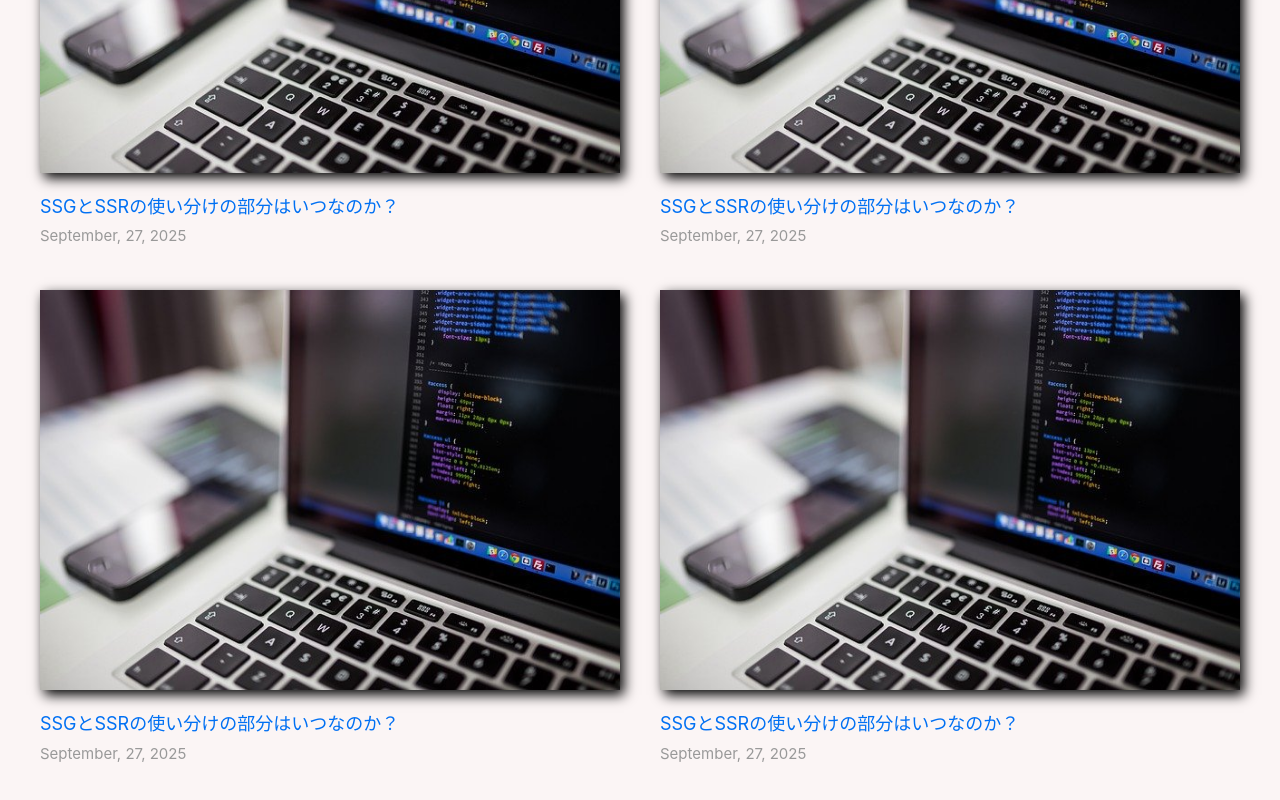
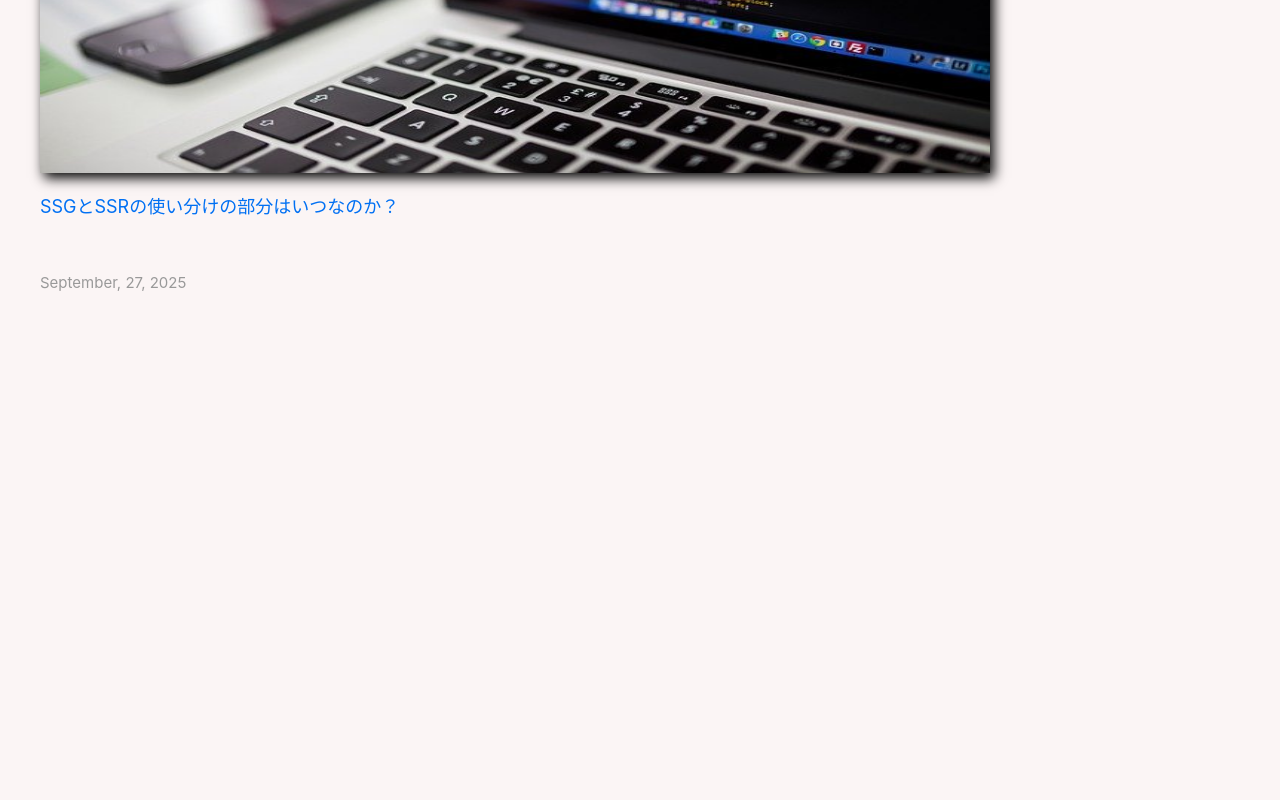
Before and after one commit to Hero-cat-N/nextjs-blog-udemy, a Next.js app: page / in a window 1280 px wide. Shown: the part 706-1506 px from the top of the page. After the commit the page ends 1111 px from the top, so only its background shows below. Built offline with nearby package versions, Linux system fonts and the light colour scheme.

Commit message:
29. getStaticPropsでSSGを実装してみよう

```diff
--- a/lib/post.js
+++ b/lib/post.js
@@ -1,6 +1,6 @@
 import path from "path";
 import fs from "fs";
-import matter from "matter";
+import matter from "gray-matter";
 
 const postsDirectory = path.join(process.cwd(), "posts");
 
@@ -20,7 +20,8 @@ export function getPostsData() {
     // note: idとデータを返す
     return {
       id,
-      ...matterResult,
-    }
+      ...matterResult.data,
+    };
   });
+  return allPostData;
 }
--- a/package.json
+++ b/package.json
@@ -8,6 +8,7 @@
     "start": "next start"
   },
   "dependencies": {
+    "gray-matter": "^4.0.3",
     "matter": "^0.2.0",
     "next": "15.5.4",
     "react": "19.1.0",
--- a/pages/index.js
+++ b/pages/index.js
@@ -5,8 +5,21 @@ import Link from "next/link";
 import Layout from "@/components/Layout";
 
 import utilStyle from "../styles/utils.module.css";
+import { getPostsData } from "@/lib/post";
 
-export default function Home() {
+// SSGの場合
+export async function getStaticProps() {
+  const allPostsData = getPostsData(); // note: id, title, date, thumbnail
+  console.log(allPostsData);
+
+  return {
+    props: {
+      allPostsData,
+    },
+  };
+}
+
+export default function Home( { allPostsData } ) {
   return (
     <Layout>
       <section className={utilStyle.headingMd}>
@@ -21,37 +34,7 @@ export default function Home() {
               <img src="/images/thumbnail01.jpg" alt="" className={styles.thumbnailImage} />
             </Link>
             <Link href="/">
-              SSGとSSRの使い分けの部分はいつなのか？
-            </Link>
-            <br />
-            <small className={utilStyle.lightText}>September, 27, 2025</small>
-          </article>
-          <article>
-            <Link href="/">
-              <img src="/images/thumbnail01.jpg" alt="" className={styles.thumbnailImage} />
-            </Link>
-            <Link href="/">
-              SSGとSSRの使い分けの部分はいつなのか？
-            </Link>
-            <br />
-            <small className={utilStyle.lightText}>September, 27, 2025</small>
-          </article>
-          <article>
-            <Link href="/">
-              <img src="/images/thumbnail01.jpg" alt="" className={styles.thumbnailImage} />
-            </Link>
-            <Link href="/">
-              SSGとSSRの使い分けの部分はいつなのか？
-            </Link>
-            <br />
-            <small className={utilStyle.lightText}>September, 27, 2025</small>
-          </article>
-          <article>
-            <Link href="/">
-              <img src="/images/thumbnail01.jpg" alt="" className={styles.thumbnailImage} />
-            </Link>
-            <Link href="/">
-              SSGとSSRの使い分けの部分はいつなのか？
+              <p>SSGとSSRの使い分けの部分はいつなのか？</p>
             </Link>
             <br />
             <small className={utilStyle.lightText}>September, 27, 2025</small>
--- a/pages/posts/pre-rendering.md
+++ b/posts/pre-rendering.md
@@ -1,6 +1,6 @@
 ---
 title: プリレンダリングの2つの形態
-date: 2022-02-22
+date: "2022-02-22"
 thumbnail: /images/thumbnail02.jpg
 ---
 
--- a/pages/posts/ssg-ssr.md
+++ b/posts/prerendering-about.md
@@ -1,7 +1,7 @@
 ---
-title: SSGとSSRの使い分けの場面はいつなのか？
-date: 2020-02-23
-thumbnail: /images/thumbnail01.jpg
+title: プリレンダリングについて
+date: "2020-02-21"
+thumbnail: /images/thumbnail04.jpg
 ---
 
 私たちは、可能な限りStatic Generation（データあり・なし）の使用を推奨します。なぜなら、ページは一度構築され、CDN によって提供されるので、リクエストごとにサーバーがページをレンダリングするよりもはるかに高速になるためです。
--- a/pages/posts/react-next.md
+++ b/posts/react-next.md
@@ -1,6 +1,6 @@
 ---
 title: ReactとNext.jsはどちらを使うべき？
-date: 2020-02-24
+date: "2020-02-24"
 thumbnail: /images/thumbnail03.jpeg
 ---
 
--- a/pages/posts/prerendering-about.md
+++ b/posts/ssg-ssr.md
@@ -1,7 +1,7 @@
 ---
-title:プリレンダリングについて
-date: 2020-02-21
-thumbnail: /images/thumbnail04.jpg
+title: SSGとSSRの使い分けの場面はいつなのか？
+date: "2020-02-23"
+thumbnail: /images/thumbnail01.jpg
 ---
 
 私たちは、可能な限りStatic Generation（データあり・なし）の使用を推奨します。なぜなら、ページは一度構築され、CDN によって提供されるので、リクエストごとにサーバーがページをレンダリングするよりもはるかに高速になるためです。
```
Also changed, not shown: posts/firstPost.js (renamed from pages/posts/firstPost.js), 1 other file (tests, documents, lock files or other folders).
